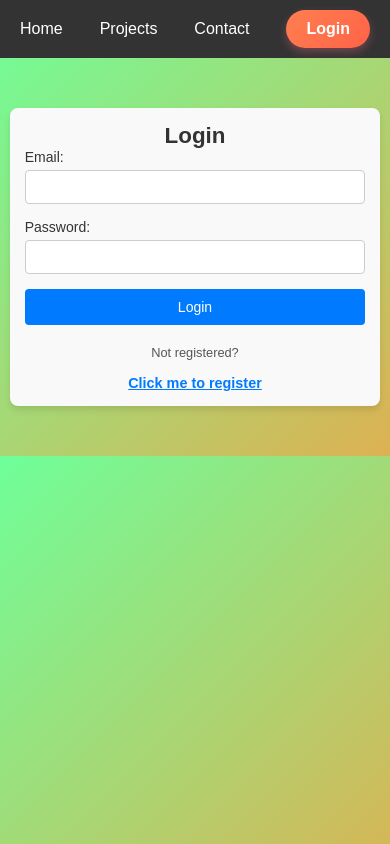
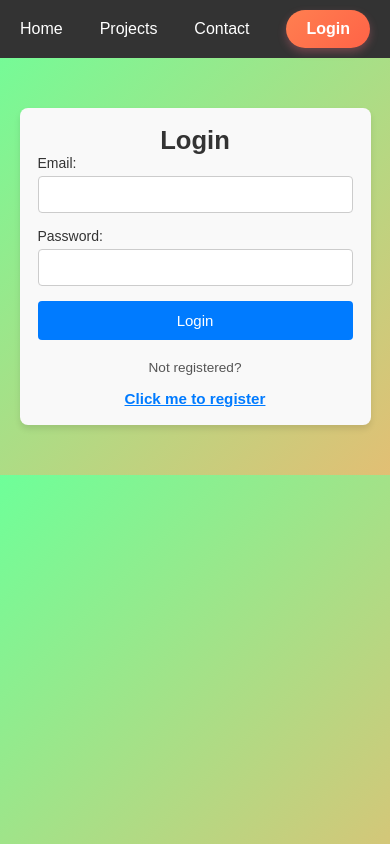
Before and after one commit to Liren4396/projectWebsite, a React (Create React App) app in the folder frontend/: page /login in a window 390 px wide. Built offline with nearby package versions, Linux system fonts and the light colour scheme.

Commit message:
修复适配问题

```diff
--- a/frontend/src/App.css
+++ b/frontend/src/App.css
@@ -15,7 +15,7 @@ nav {
 
 body {
   font-family: 'Arial', sans-serif;
-  background: linear-gradient(135deg, #6eff99, #ddb152);
+  background: linear-gradient(135deg, #6eff99, #e2bf74);
 }
 
 body.zh {
--- a/frontend/src/components/Form.css
+++ b/frontend/src/components/Form.css
@@ -1,6 +1,6 @@
 /* 全局样式，适配背景 */
 body {
-  background: linear-gradient(to right, rgba(93, 195, 34, 0.9), rgba(75, 240, 226, 0.9));
+  background: linear-gradient(to right, rgba(93, 195, 34, 0.9), rgba(136, 236, 228, 0.9));
   margin: 0;
   font-family: Arial, sans-serif;
 }
@@ -8,6 +8,7 @@ body {
 /* 表单容器 */
 .form-container {
   max-width: 400px;
+
   margin: 50px auto;
   padding: 20px;
   background-color: #f9f9f9;
@@ -134,33 +135,3 @@ p {
       font-size: 0.85rem;
   }
 }
-
-/* 小屏幕（手机） */
-@media (max-width: 480px) {
-  .form-container {
-      max-width: 95%;
-      padding: 15px;
-  }
-
-  h2 {
-      font-size: 1.4rem;
-  }
-
-  .form-input {
-      font-size: 14px;
-      padding: 8px;
-  }
-
-  .form-button {
-      font-size: 14px;
-      padding: 10px;
-  }
-
-  .register-link {
-      font-size: 0.9rem;
-  }
-
-  p {
-      font-size: 0.8rem;
-  }
-}
--- a/frontend/src/components/Projects.css
+++ b/frontend/src/components/Projects.css
@@ -67,23 +67,3 @@ li:hover {
     font-size: 1.1rem;
   }
 }
-
-@media (max-width: 600px) {
-  .projects-container {
-    height: auto;
-    padding: 20px;
-  }
-
-  .content-box {
-    width: 100%;
-    padding: 15px;
-  }
-
-  h1 {
-    font-size: 1.6rem;
-  }
-
-  li {
-    font-size: 1rem;
-  }
-}
```
